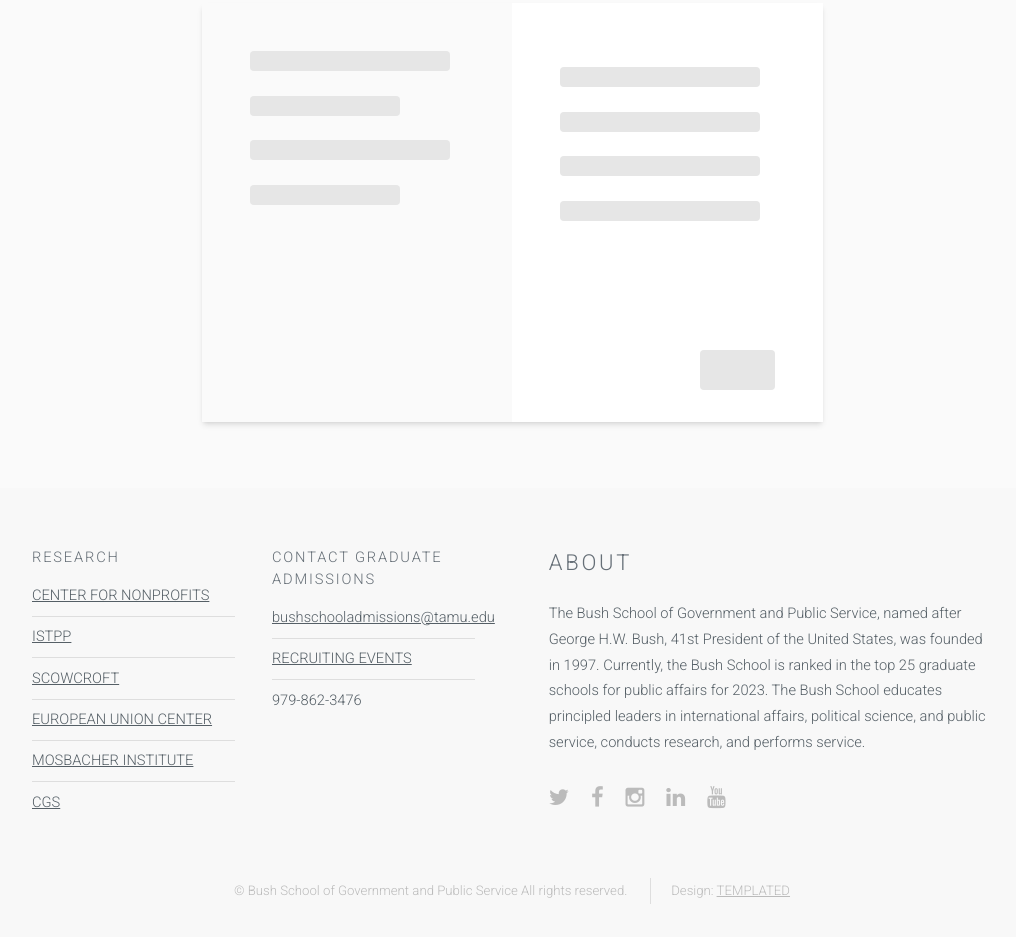
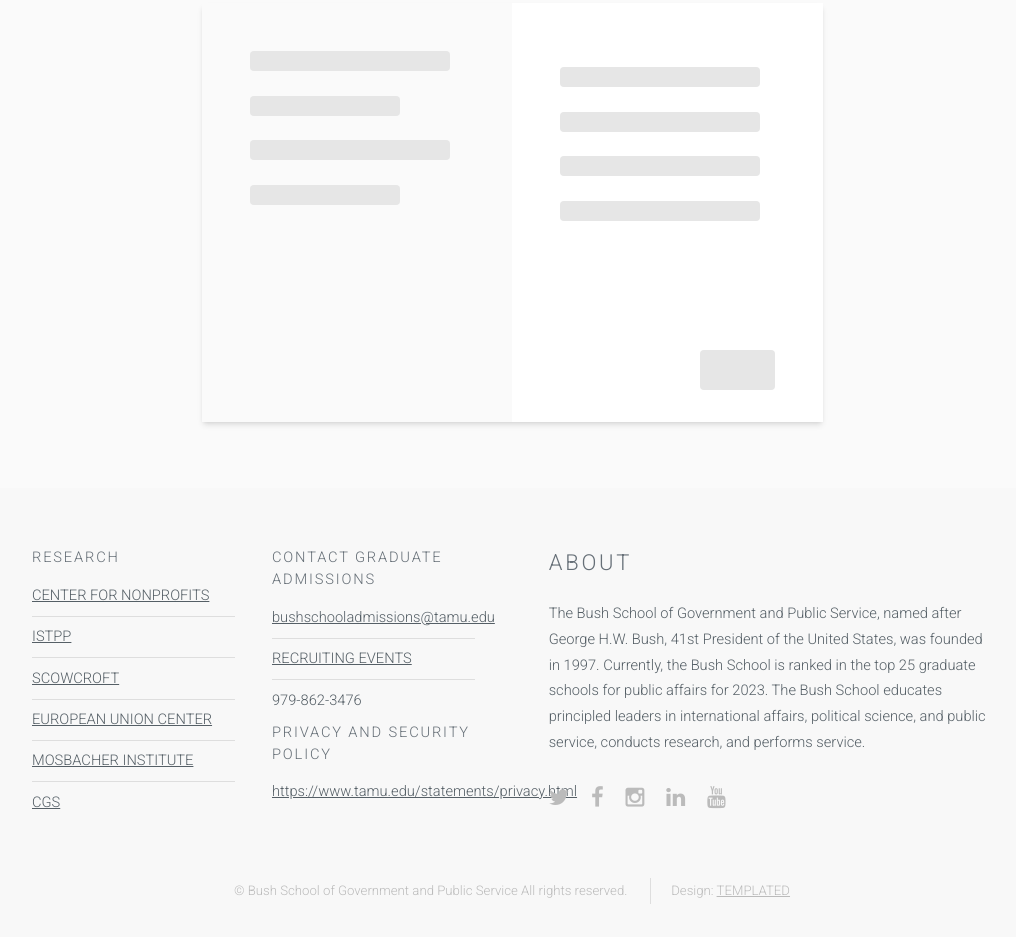
Before and after one commit to annetta41/newsweek, a plain HTML site: page index.html in a window 1280 px wide. Shown: the part 4704-5641 px from the top of the page, without its empty margins (128-1144 px from the left). Drawn offline with Linux system fonts and the light colour scheme; a script that the page names is missing.

Commit message:
Update index.html
Privacy and Security

```diff
--- a/index.html
+++ b/index.html
@@ -218,6 +218,9 @@ height="0" width="0" style="display:none;visibility:hidden"></iframe></noscript>
 										<li><a href="bushschooladmissions@tamu.edu">bushschooladmissions@tamu.edu</a></li>
 										<li><a href="https://bush.tamu.edu/admissions/degree/recruitment/">RECRUITING EVENTS</a></li>
 										<li>979-862-3476</li>
+										<h3>PRIVACY AND SECURITY POLICY</h3>
+										<ul class="alt">
+										<li><a href="Privacy and Security Statement">https://www.tamu.edu/statements/privacy.html</a></li>
 									</ul>
 								</div>
 							</div>
```
